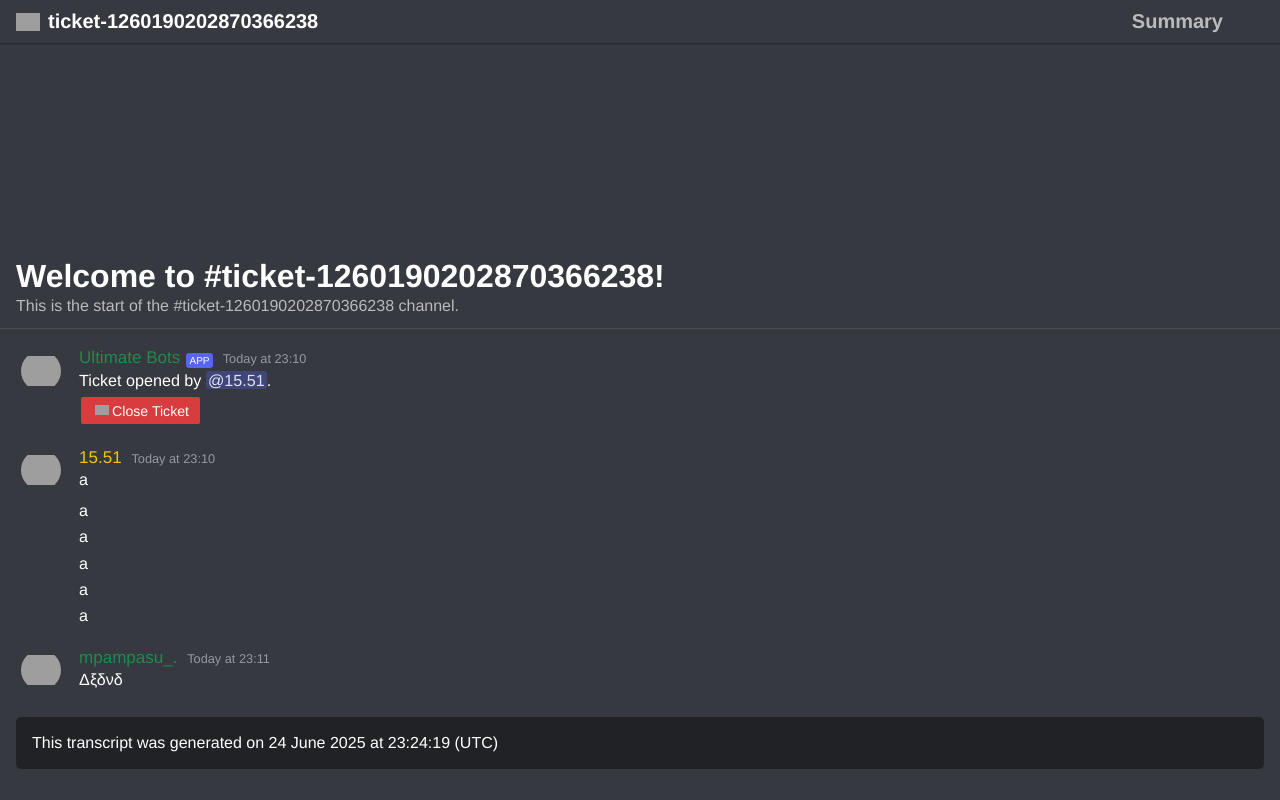
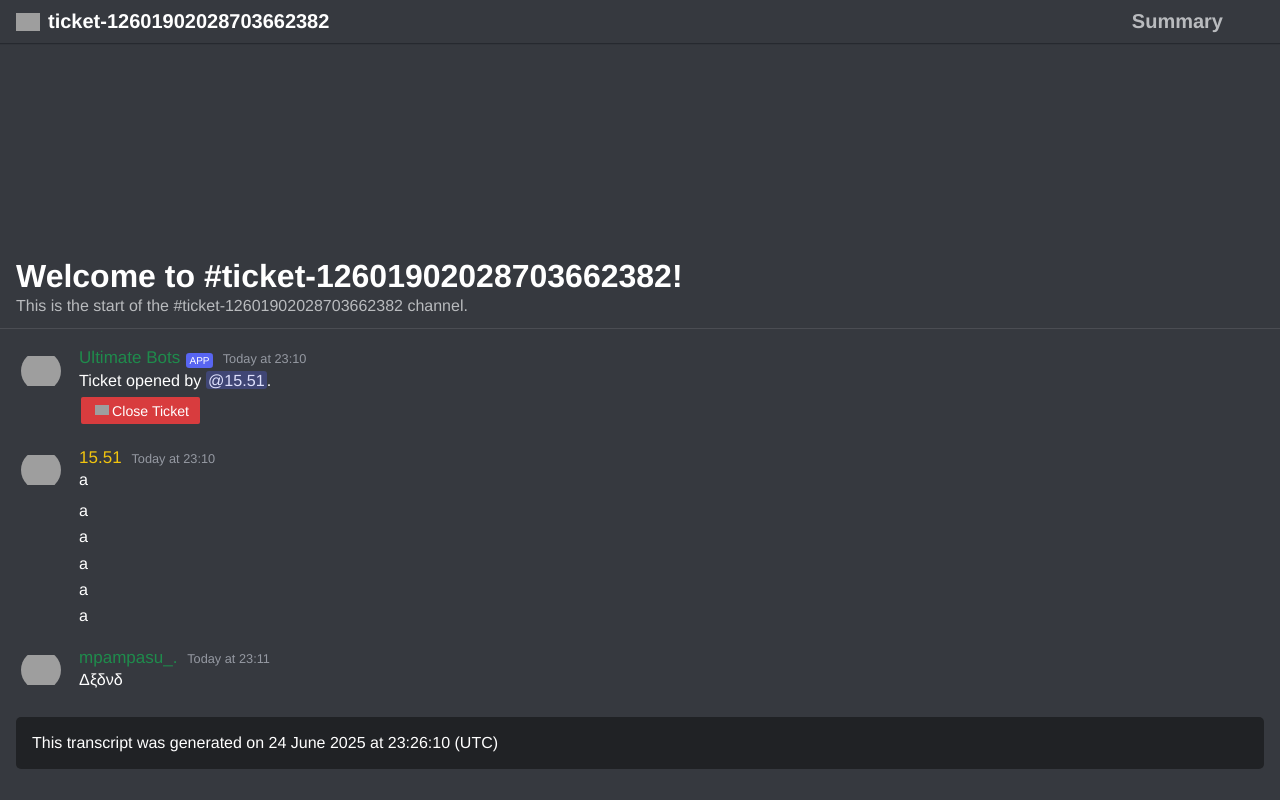
Before and after one commit to async1551/async1551.github.io, a plain HTML site: page transcripts/1387208387300692079.html in a window 1280 px wide. Drawn offline with nearby package versions, Linux system fonts and the light colour scheme; grey boxes are pictures that could not be loaded; a web font is replaced by a local one.

Commit message:
Add transcript for ticket 1387208387300692079

```diff
--- a/transcripts/1387208387300692079.html
+++ b/transcripts/1387208387300692079.html
@@ -10,22 +10,22 @@ If you have any issues or suggestions - open an issue on the Github Repository o
 <html lang="en">
 
 <head>
-    <title>Ultimate Bots - ticket-1260190202870366238</title>
+    <title>Ultimate Bots - ticket-12601902028703662382</title>
     <meta http-equiv="Content-Type" content="text/html; charset=utf-8">
     <meta name="viewport" content="width=device-width" />
-    <meta name="title" content="Ultimate Bots - ticket-1260190202870366238">
-    <meta name="description" content="Transcript of channel ticket-1260190202870366238 (1387208387300692079) from Ultimate Bots (1353457050725777653) with 8 messages. This transcript was generated on 24 June 2025 at 23:24:19 (UTC).">
+    <meta name="title" content="Ultimate Bots - ticket-12601902028703662382">
+    <meta name="description" content="Transcript of channel ticket-12601902028703662382 (1387208387300692079) from Ultimate Bots (1353457050725777653) with 8 messages. This transcript was generated on 24 June 2025 at 23:26:10 (UTC).">
     <meta name="theme-color" content="#638dfc" />
 
     <!-- Open Graph / Facebook -->
     <meta property="og:type" content="website" />
-    <meta property="og:title" content="Ultimate Bots - ticket-1260190202870366238" />
-    <meta property="og:description" content="Transcript of channel ticket-1260190202870366238 (1387208387300692079) from Ultimate Bots (1353457050725777653) with 8 messages. This transcript was generated on 24 June 2025 at 23:24:19 (UTC)." />
+    <meta property="og:title" content="Ultimate Bots - ticket-12601902028703662382" />
+    <meta property="og:description" content="Transcript of channel ticket-12601902028703662382 (1387208387300692079) from Ultimate Bots (1353457050725777653) with 8 messages. This transcript was generated on 24 June 2025 at 23:26:10 (UTC)." />
 
     <!-- Twitter -->
     <meta name="twitter:card" content="summary" />
-    <meta name='twitter:title' content="Ultimate Bots - ticket-1260190202870366238" />
-    <meta name='twitter:description' content="Transcript of channel ticket-1260190202870366238 (1387208387300692079) from Ultimate Bots (1353457050725777653) with 8 messages. This transcript was generated on 24 June 2025 at 23:24:19 (UTC)." />
+    <meta name='twitter:title' content="Ultimate Bots - ticket-12601902028703662382" />
+    <meta name='twitter:description' content="Transcript of channel ticket-12601902028703662382 (1387208387300692079) from Ultimate Bots (1353457050725777653) with 8 messages. This transcript was generated on 24 June 2025 at 23:26:10 (UTC)." />
 
 
     <style>
@@ -1347,7 +1347,7 @@ If you have any issues or suggestions - open an issue on the Github Repository o
 
 <div class="panel">
     <img class="panel__hashtag-icon" src="https://cdn.jsdelivr.net/gh/mahtoid/DiscordUtils@master/discord-hashtag.svg"/>
-    <span>ticket-1260190202870366238</span>
+    <span>ticket-12601902028703662382</span>
 
 
 
@@ -1362,8 +1362,8 @@ If you have any issues or suggestions - open an issue on the Github Repository o
     </div>
 
     <div class="info">
-        <span class="info__title">Welcome to #ticket-1260190202870366238!</span>
-        <span class="info__subject">This is the start of the #ticket-1260190202870366238 channel. </span>
+        <span class="info__title">Welcome to #ticket-12601902028703662382!</span>
+        <span class="info__subject">This is the start of the #ticket-12601902028703662382 channel. </span>
     </div>
 
     <div class="chatlog">
@@ -1563,7 +1563,7 @@ If you have any issues or suggestions - open an issue on the Github Repository o
 </div>
 
 <div class="footer">
-    <span class="footer__text">This transcript was generated on 24 June 2025 at 23:24:19 (UTC)</span>
+    <span class="footer__text">This transcript was generated on 24 June 2025 at 23:26:10 (UTC)</span>
 </div>
 
 <div id="context-menu">
```
